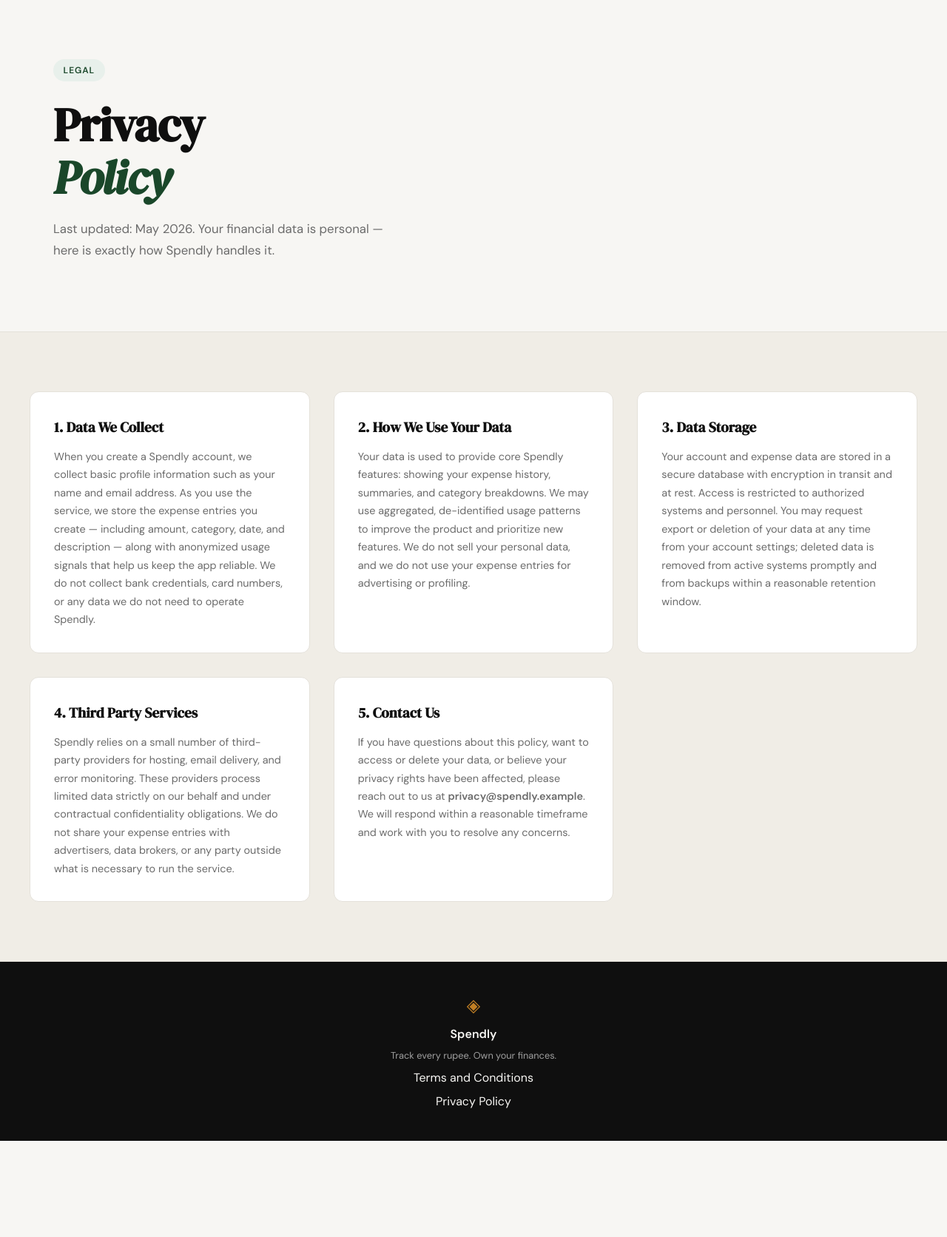
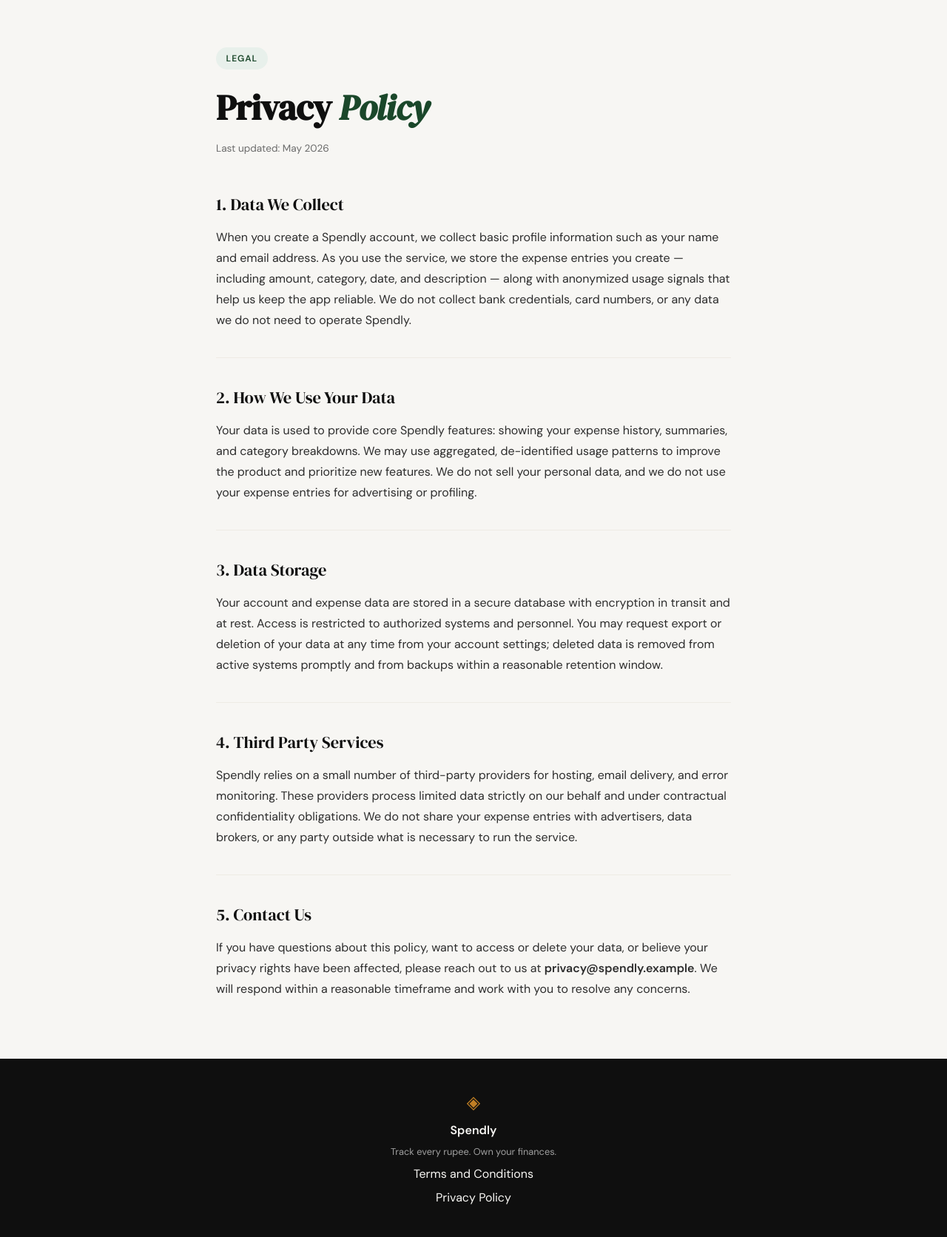
Before and after one commit to solankidilip978/spendly, a Flask app: page /privacy in a window 1280 px wide. Shown: the part 61-1733 px from the top of the page at 74% size. Before the commit the page ends 1603 px from the top, so only its background shows below. Run offline with Flask 3, Linux system fonts and the light colour scheme.

Commit message:
landing: style legal pages to match site theme

```diff
--- a/static/css/style.css
+++ b/static/css/style.css
@@ -369,6 +369,82 @@ a { color: inherit; text-decoration: none; }
 }
 
 /* ------------------------------------------------------------------ */
+/* Legal pages (terms, privacy)                                        */
+/* ------------------------------------------------------------------ */
+
+.legal {
+    max-width: 760px;
+    margin: 0 auto;
+    padding: 4rem 2rem 5rem;
+}
+
+.legal-header {
+    margin-bottom: 3rem;
+}
+
+.legal-eyebrow {
+    display: inline-block;
+    background: var(--accent-light);
+    color: var(--accent);
+    font-size: 0.75rem;
+    font-weight: 600;
+    letter-spacing: 0.08em;
+    text-transform: uppercase;
+    padding: 0.35rem 0.85rem;
+    border-radius: 999px;
+    margin-bottom: 1.5rem;
+}
+
+.legal-title {
+    font-family: var(--font-display);
+    font-size: clamp(2rem, 4vw, 3rem);
+    line-height: 1.15;
+    letter-spacing: -0.01em;
+    color: var(--ink);
+    margin-bottom: 1rem;
+}
+
+.legal-title em {
+    font-style: italic;
+    color: var(--accent);
+}
+
+.legal-meta {
+    font-size: 0.85rem;
+    color: var(--ink-muted);
+}
+
+.legal-section {
+    margin-bottom: 2.25rem;
+    padding-bottom: 2.25rem;
+    border-bottom: 1px solid var(--border-soft);
+}
+
+.legal-section:last-child {
+    margin-bottom: 0;
+    padding-bottom: 0;
+    border-bottom: none;
+}
+
+.legal-section h2 {
+    font-family: var(--font-display);
+    font-size: 1.4rem;
+    color: var(--ink);
+    margin-bottom: 0.75rem;
+    font-weight: 400;
+}
+
+.legal-section p {
+    font-size: 1rem;
+    color: var(--ink-soft);
+    line-height: 1.75;
+}
+
+@media (max-width: 600px) {
+    .legal { padding: 2.5rem 1.25rem 3.5rem; }
+}
+
+/* ------------------------------------------------------------------ */
 /* Auth pages                                                          */
 /* ------------------------------------------------------------------ */
 
--- a/templates/privacy.html
+++ b/templates/privacy.html
@@ -4,26 +4,16 @@
 
 {% block content %}
 
-<section class="hero">
-    <div class="hero-inner">
-        <div class="hero-badge">Legal</div>
-        <h1 class="hero-title">
-            Privacy<br>
-            <em>Policy</em>
-        </h1>
-        <p class="hero-subtitle">
-            Last updated: May 2026. Your financial data is personal —
-            here is exactly how Spendly handles it.
-        </p>
-    </div>
-</section>
+<article class="legal">
+    <header class="legal-header">
+        <span class="legal-eyebrow">Legal</span>
+        <h1 class="legal-title">Privacy <em>Policy</em></h1>
+        <p class="legal-meta">Last updated: May 2026</p>
+    </header>
 
-<section class="features">
-    <div class="features-inner" style="flex-direction: column;">
-
-        <article class="feature-card">
-            <h3 class="feature-title">1. Data We Collect</h3>
-            <p class="feature-body">
+    <section class="legal-section">
+        <h2>1. Data We Collect</h2>
+        <p>
             When you create a Spendly account, we collect basic profile
             information such as your name and email address. As you use the
             service, we store the expense entries you create — including
@@ -32,11 +22,11 @@
             collect bank credentials, card numbers, or any data we do not
             need to operate Spendly.
         </p>
-        </article>
+    </section>
 
-        <article class="feature-card">
-            <h3 class="feature-title">2. How We Use Your Data</h3>
-            <p class="feature-body">
+    <section class="legal-section">
+        <h2>2. How We Use Your Data</h2>
+        <p>
             Your data is used to provide core Spendly features: showing your
             expense history, summaries, and category breakdowns. We may use
             aggregated, de-identified usage patterns to improve the product
@@ -44,11 +34,11 @@
             and we do not use your expense entries for advertising or
             profiling.
         </p>
-        </article>
+    </section>
 
-        <article class="feature-card">
-            <h3 class="feature-title">3. Data Storage</h3>
-            <p class="feature-body">
+    <section class="legal-section">
+        <h2>3. Data Storage</h2>
+        <p>
             Your account and expense data are stored in a secure database
             with encryption in transit and at rest. Access is restricted to
             authorized systems and personnel. You may request export or
@@ -56,11 +46,11 @@
             deleted data is removed from active systems promptly and from
             backups within a reasonable retention window.
         </p>
-        </article>
+    </section>
 
-        <article class="feature-card">
-            <h3 class="feature-title">4. Third Party Services</h3>
-            <p class="feature-body">
+    <section class="legal-section">
+        <h2>4. Third Party Services</h2>
+        <p>
             Spendly relies on a small number of third-party providers for
             hosting, email delivery, and error monitoring. These providers
             process limited data strictly on our behalf and under
@@ -68,11 +58,11 @@
             expense entries with advertisers, data brokers, or any party
             outside what is necessary to run the service.
         </p>
-        </article>
+    </section>
 
-        <article class="feature-card">
-            <h3 class="feature-title">5. Contact Us</h3>
-            <p class="feature-body">
+    <section class="legal-section">
+        <h2>5. Contact Us</h2>
+        <p>
             If you have questions about this policy, want to access or
             delete your data, or believe your privacy rights have been
             affected, please reach out to us at
@@ -80,9 +70,7 @@
             within a reasonable timeframe and work with you to resolve
             any concerns.
         </p>
+    </section>
 </article>
 
-    </div>
-</section>
-
 {% endblock %}
```
Also changed, not shown: templates/terms.html (+26 -38 lines). Lines whose indentation alone changed are shown as unchanged.
